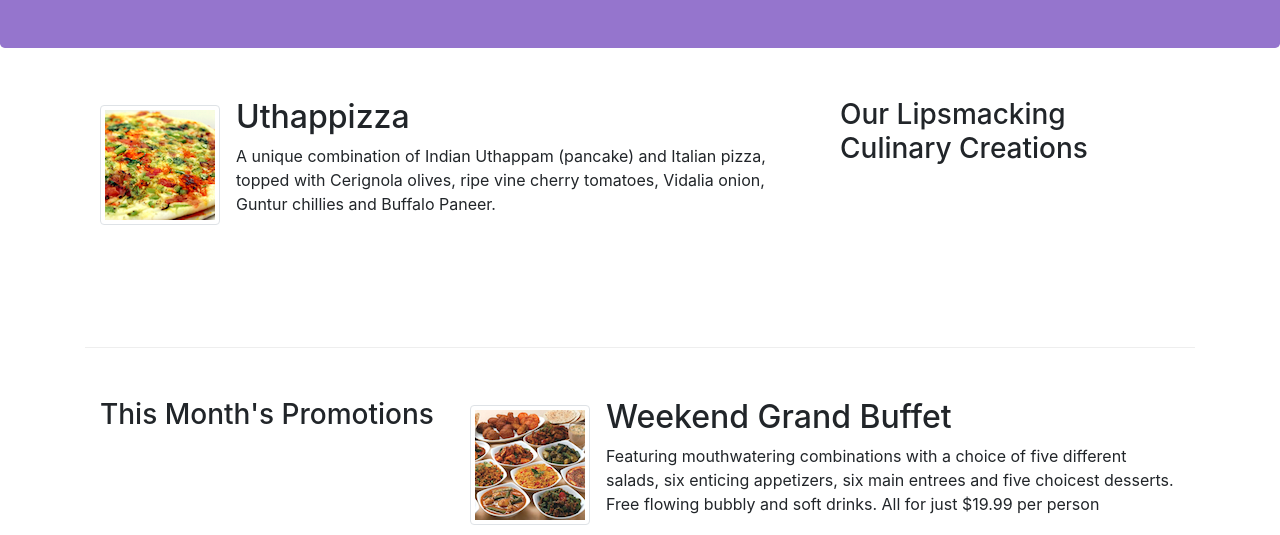
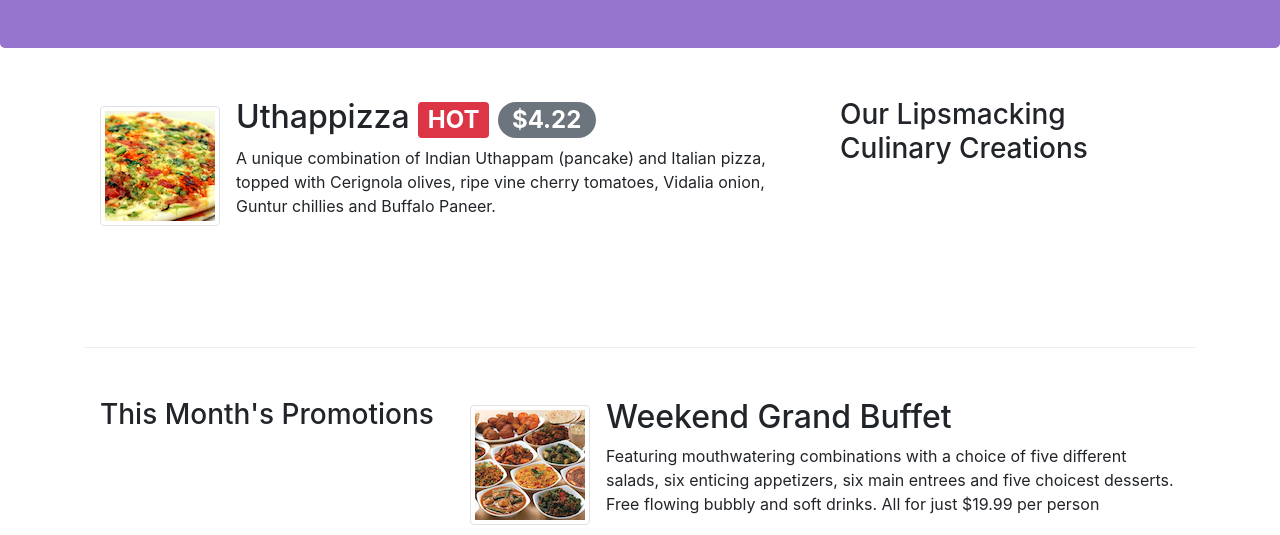
Before and after one commit to Nisarg851/conFusion, a website: page index.html in a window 1280 px wide. Shown: the part 265-800 px from the top of the page. Drawn offline with nearby package versions, Linux system fonts and the light colour scheme.

Commit message:
Alerting Users

```diff
--- a/index.html
+++ b/index.html
@@ -55,7 +55,7 @@
                 <div class="media">
                     <img class="d-flex mr-3 img-thumbnail align-self-center" src="img/uthappizza.png" alt="uthappizza">
                     <div class="media-body">
-                        <h2 class="mt-0">Uthappizza</h2>
+                        <h2 class="mt-0">Uthappizza <span class="badge badge-danger">HOT</span> <span class="badge badge-pill badge-secondary">$4.22</span></h2>
                         <p class="d-none d-sm-block">A unique combination of Indian Uthappam (pancake) and Italian pizza, topped with Cerignola olives, ripe vine cherry tomatoes, Vidalia onion, Guntur chillies and Buffalo Paneer.</p>
                     </div>
                 </div>
```
